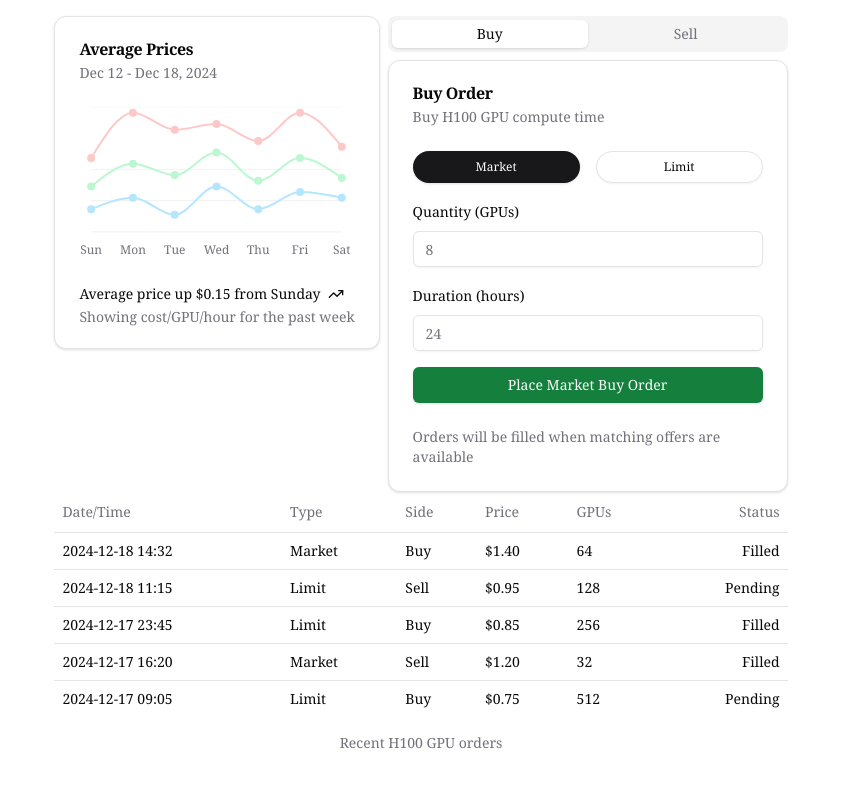
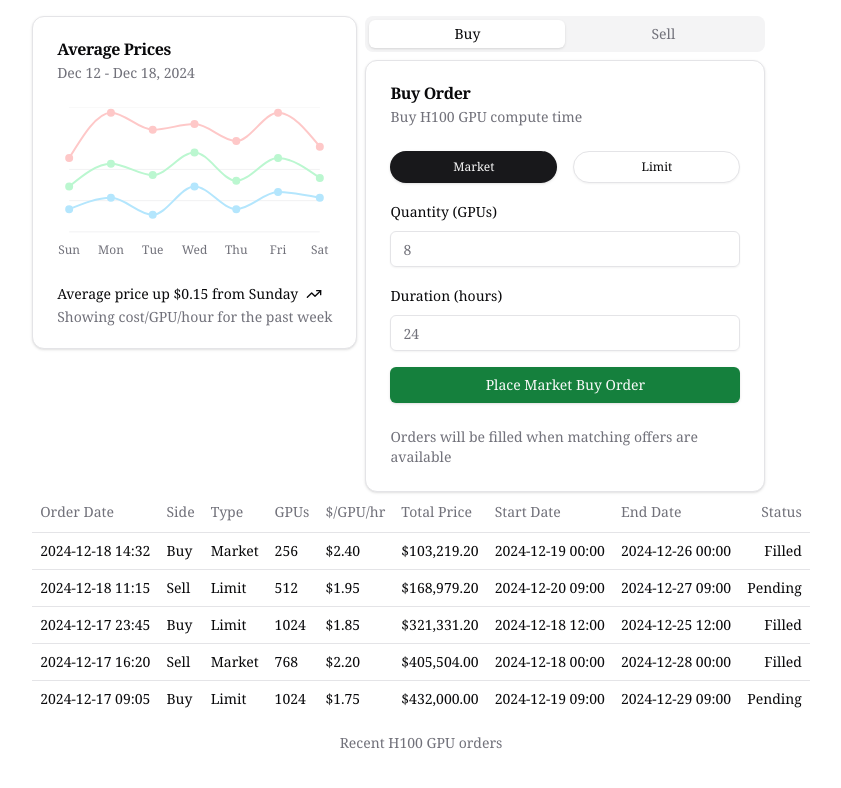
Before and after one commit to darzyx/gpu-auction-house, a Next.js app: page / in a window 1280 px wide. Shown: the top 788 px of the page, without its empty margins (219-1060 px from the left). Built offline with nearby package versions, Linux system fonts and the light colour scheme.

Commit message:
Add more columns to order history table

```diff
--- a/src/components/order-history.tsx
+++ b/src/components/order-history.tsx
@@ -2,43 +2,58 @@ import { Table, TableBody, TableCaption, TableCell, TableHead, TableHeader, Tabl
 
 const orders = [
     {
-        datetime: "2024-12-18 14:32",
+        orderDate: "2024-12-18 14:32",
+        startDate: "2024-12-19 00:00",
+        endDate: "2024-12-26 00:00",
+        side: "Buy",
         type: "Market",
-        side: "Buy",
-        price: "$1.40",
-        gpus: 64,
+        gpus: 256,
+        pricePerGpu: "$2.40",
+        totalPrice: "$103,219.20",
         status: "Filled",
     },
     {
-        datetime: "2024-12-18 11:15",
+        orderDate: "2024-12-18 11:15",
+        startDate: "2024-12-20 09:00",
+        endDate: "2024-12-27 09:00",
+        side: "Sell",
         type: "Limit",
-        side: "Sell",
-        price: "$0.95",
-        gpus: 128,
+        gpus: 512,
+        pricePerGpu: "$1.95",
+        totalPrice: "$168,979.20",
         status: "Pending",
     },
     {
-        datetime: "2024-12-17 23:45",
+        orderDate: "2024-12-17 23:45",
+        startDate: "2024-12-18 12:00",
+        endDate: "2024-12-25 12:00",
+        side: "Buy",
         type: "Limit",
-        side: "Buy",
-        price: "$0.85",
-        gpus: 256,
+        gpus: 1024,
+        pricePerGpu: "$1.85",
+        totalPrice: "$321,331.20",
         status: "Filled",
     },
     {
-        datetime: "2024-12-17 16:20",
+        orderDate: "2024-12-17 16:20",
+        startDate: "2024-12-18 00:00",
+        endDate: "2024-12-28 00:00",
+        side: "Sell",
         type: "Market",
-        side: "Sell",
-        price: "$1.20",
-        gpus: 32,
+        gpus: 768,
+        pricePerGpu: "$2.20",
+        totalPrice: "$405,504.00",
         status: "Filled",
     },
     {
-        datetime: "2024-12-17 09:05",
+        orderDate: "2024-12-17 09:05",
+        startDate: "2024-12-19 09:00",
+        endDate: "2024-12-29 09:00",
+        side: "Buy",
         type: "Limit",
-        side: "Buy",
-        price: "$0.75",
-        gpus: 512,
+        gpus: 1024,
+        pricePerGpu: "$1.75",
+        totalPrice: "$432,000.00",
         status: "Pending",
     },
 ];
@@ -49,22 +64,28 @@ export default function OrderHistory() {
             <TableCaption>Recent H100 GPU orders</TableCaption>
             <TableHeader>
                 <TableRow>
-                    <TableHead>Date/Time</TableHead>
+                    <TableHead>Order Date</TableHead>
+                    <TableHead>Side</TableHead>
                     <TableHead>Type</TableHead>
-                    <TableHead>Side</TableHead>
-                    <TableHead>Price</TableHead>
                     <TableHead>GPUs</TableHead>
+                    <TableHead>$/GPU/hr</TableHead>
+                    <TableHead>Total Price</TableHead>
+                    <TableHead>Start Date</TableHead>
+                    <TableHead>End Date</TableHead>
                     <TableHead className="text-right">Status</TableHead>
                 </TableRow>
             </TableHeader>
             <TableBody>
                 {orders.map((order) => (
-                    <TableRow key={order.datetime}>
-                        <TableCell>{order.datetime}</TableCell>
+                    <TableRow key={order.orderDate}>
+                        <TableCell>{order.orderDate}</TableCell>
+                        <TableCell>{order.side}</TableCell>
                         <TableCell>{order.type}</TableCell>
-                        <TableCell>{order.side}</TableCell>
-                        <TableCell>{order.price}</TableCell>
                         <TableCell>{order.gpus}</TableCell>
+                        <TableCell>{order.pricePerGpu}</TableCell>
+                        <TableCell>{order.totalPrice}</TableCell>
+                        <TableCell>{order.startDate}</TableCell>
+                        <TableCell>{order.endDate}</TableCell>
                         <TableCell className="text-right">{order.status}</TableCell>
                     </TableRow>
                 ))}
```
